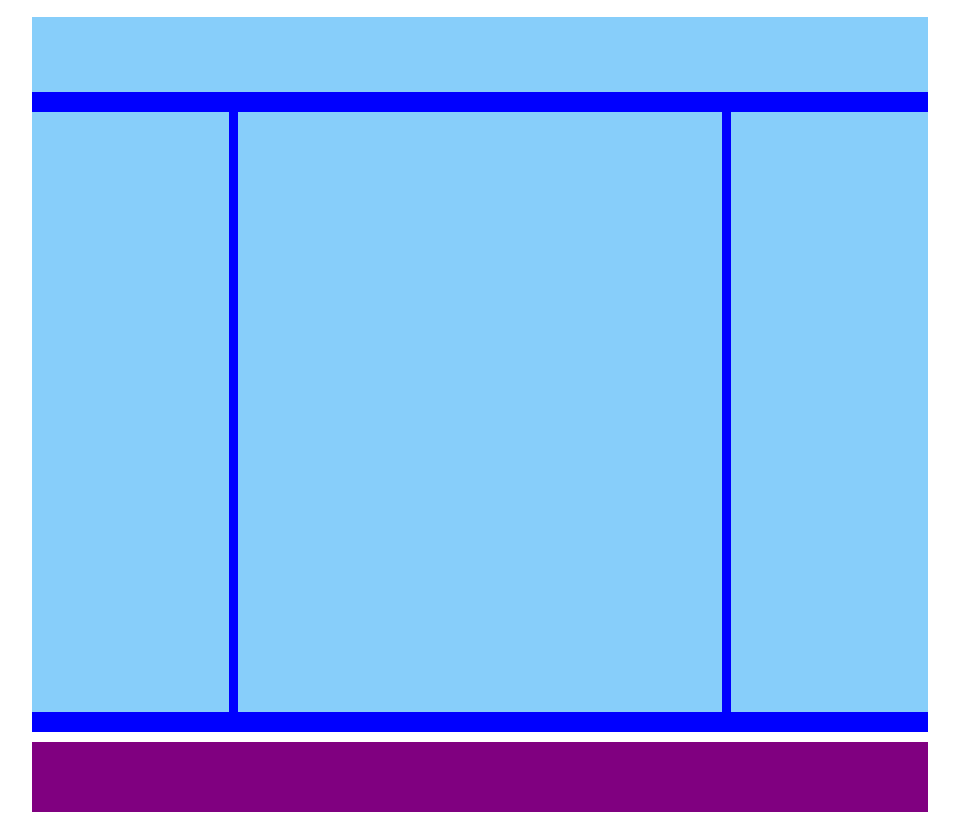
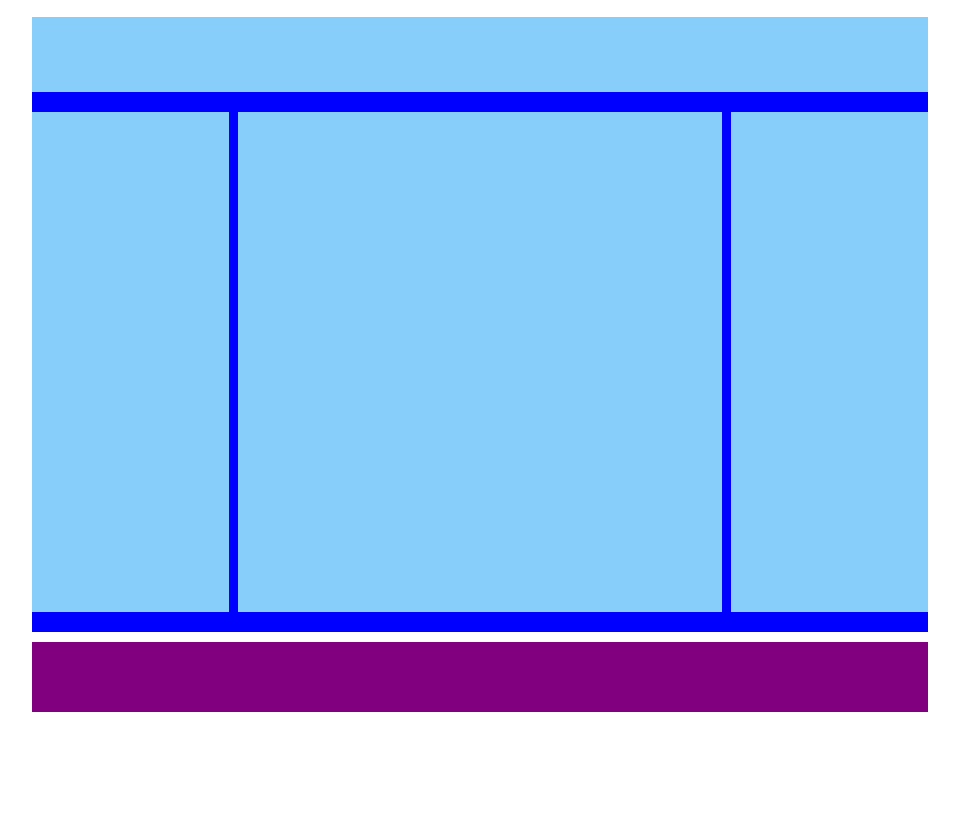
Before and after one commit to fabiopiro/htmlcss-struttura-wp, a plain HTML site: page index.html in a window 1280 px wide. Shown: the part 603-1435 px from the top of the page, without its empty margins (160-1119 px from the left). After the commit the page ends 1335 px from the top, so only its background shows below. Drawn offline with Linux system fonts and the light colour scheme.

Commit message:
padding al container

```diff
--- a/css/style.css
+++ b/css/style.css
@@ -49,22 +49,20 @@ header {
 
 /* container dei float */
 .container {
-
+    padding-bottom: 20px;
 }
 
 .lato {
-    height: 600px;
+    height: 500px;
     width: 22%;
-    margin-bottom: 20px;
     background-color: lightskyblue;
     float: left;
 }
 
 #centro {
-    height: 600px;
+    height: 500px;
     width: 54%;
     margin: 0 1%;
-    margin-bottom: 20px;
     background-color: lightskyblue;
     float: left;
 }
```
